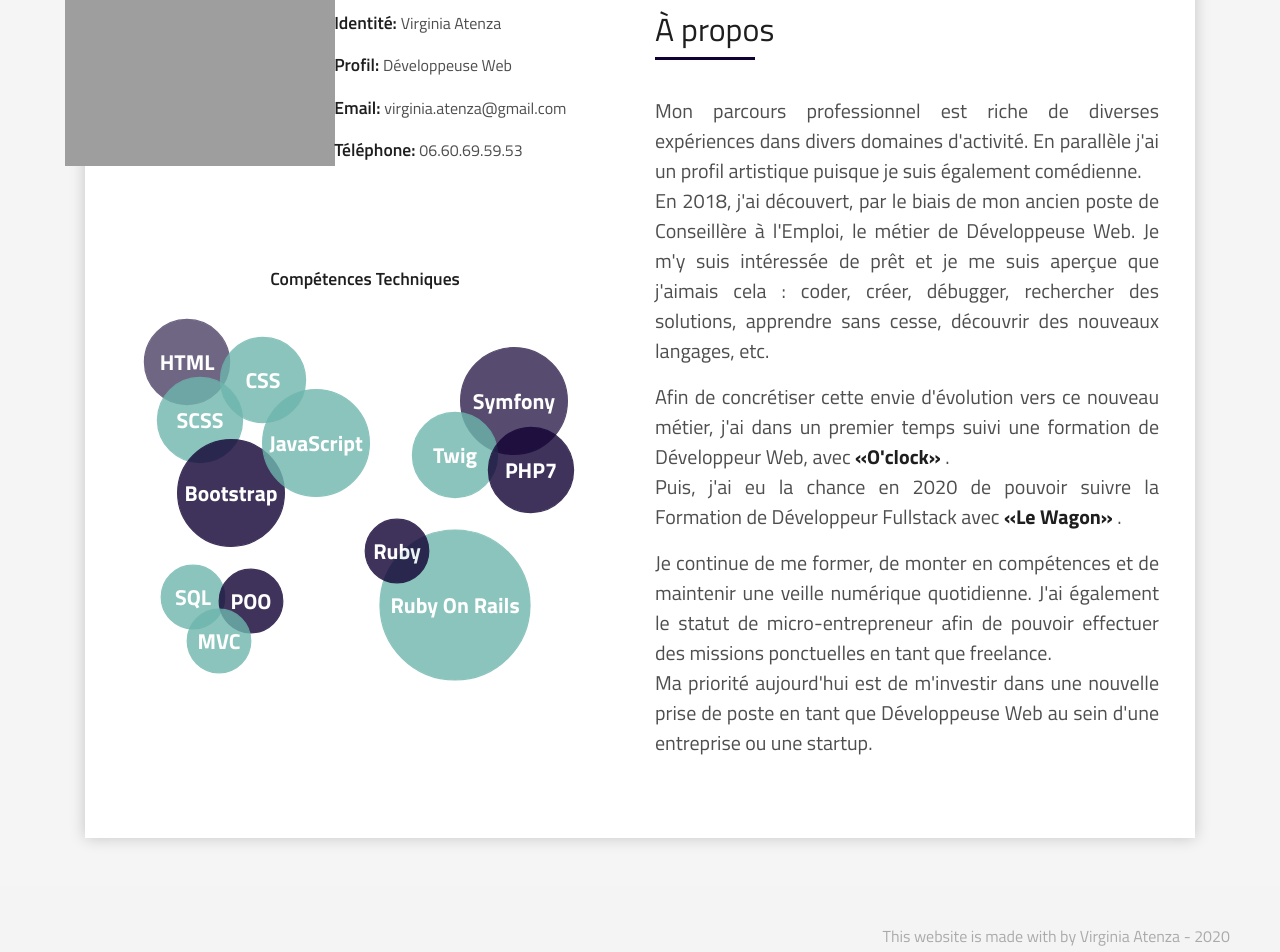
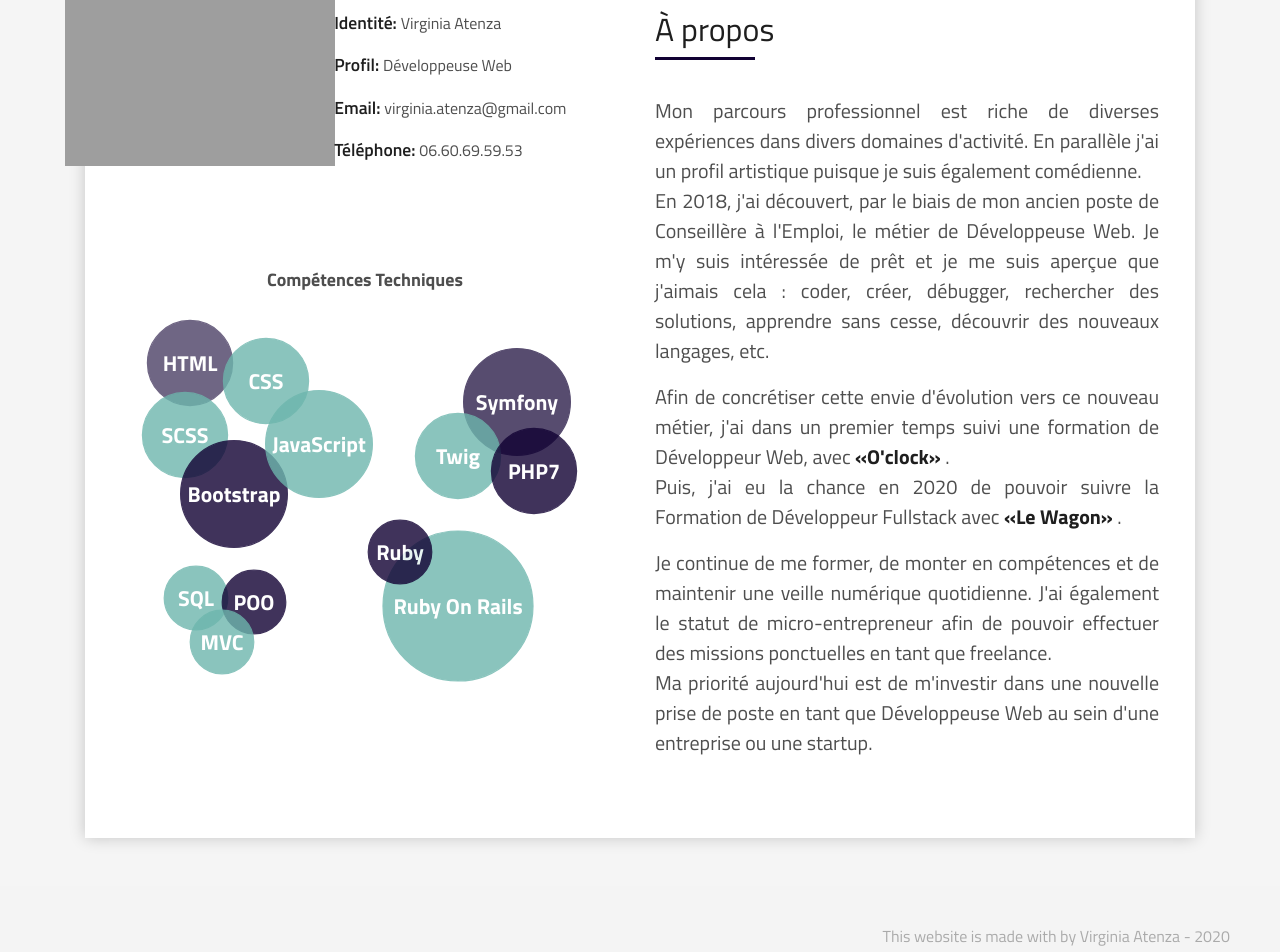
Before and after one commit to Virginia75012/portefolio, a Symfony app: template templates/page/index.html.twig in a window 1280 px wide. Shown: the part 918-1870 px from the top of the page. Run offline with Twig, Linux system fonts and the light colour scheme; the template is opened without the code that fills it, so the values that code supplies are empty; style sheets or scripts are compiled from the project's sources; some libraries are stand-ins or nearby versions; grey boxes are pictures that could not be loaded.

Commit message:
Responsive section about

```diff
--- a/assets/css/components/_about.scss
+++ b/assets/css/components/_about.scss
@@ -14,10 +14,6 @@
 .about-mf .about-img img {
 	margin-left: -40px;
 	margin-top: -47px;
-}
-
-img#photo {
-	width: 270px;
 }
 
 .lead {
@@ -163,8 +159,10 @@ img#photo {
 	background-color: rgb(109, 182, 173);
 	border-color: rgba(109, 182, 173, 1);
 
-	right: 2em;
-	bottom: 0.8em;
+	@media (min-width: 992px) {
+		right: 3em !important;
+		top: 0em !important;
+	}
 }
 
 #skills-diagram .skill-8 {
@@ -253,47 +251,93 @@ img#photo {
 /*======================================
 //--//-->   MEDIA QUERIES
 ======================================*/
+@media (min-width: 768px) {
+	.about-me {
+		margin-top: 140px;
+	}
+}
+
+@media (min-width: 992px) {
+	.about-me {
+		margin-top: 0;
+	}
+}
 
 @media (max-width: 768px) {
 	#skills-diagram {
 		margin-bottom: 100px;
+	}
 
-	}
-}
-
-@media (max-width: 768px) {
 	#skills-diagram .skill-1 {
 		left: 0;
 	}
-}
 
-@media (max-width: 768px) {
 	#skills-diagram .skill-2 {
 		left: 0.9em;
 	}
-}
 
-@media (max-width: 768px) {
 	#skills-diagram .skill-5 {
 		right: 4em;
 	}
-}
 
-@media (max-width: 768px) {
 	#skills-diagram .skill-4 {
 		left: 4em;
 	}
-}
 
-@media (max-width: 768px) {
 	#skills-diagram .skill-6 {
 		left: 19.5em;
 		top: -0.95em;
 	}
 }
 
-@media (max-width: 768px) {
+
+@media (min-width: 768px) {
+	#skills-diagram .skill-7 {
+		right: 26em;
+		top: 4.5em;
+	}
+
 	#bubbles {
-		margin-right: 16px;
+		margin-left: 80px;
+	}
+
+	img#photo {
+		width: 350px;
 	}
 }
+
+@media (min-width: 992px) {
+	#bubbles {
+		margin-left: 30px;
+	}
+
+	img#photo {
+		width: 270px;
+	}
+}
+
+@media screen and (max-device-width: 768px),
+screen and (max-width: 768px) {
+	div.about-info {
+		margin-top: 30px;
+		margin-left: 18px;
+	}
+
+	.about-info p {
+		font-size: 1.4em;
+	}
+
+	.title-s {
+		font-size: 1em;
+	}
+
+	.title-skill {
+		font-size: 1.5em;
+	}
+
+	.navbar-b.navbar-trans .nav-item,
+	.navbar-b.navbar-reduce .nav-item {
+		width: 120px;
+		font-size: 18px;
+	}
+}
--- a/templates/page/index.html.twig
+++ b/templates/page/index.html.twig
@@ -10,7 +10,7 @@
 				<div class="col-sm-12">
 					<div class="box-shadow-full">
 						<div class="row">
-							<div class="col-md-6">
+							<div class="col-md-12 col-lg-6">
 								<div class="row">
 									<div class="col-sm-6 col-md-5">
 										<div class="about-img">
@@ -43,8 +43,8 @@
 									</div>
 								</div>
 								<div class="skill-mf" id="skills-diagram">
-									<p class="title-s mb-3">Compétences Techniques</p>
-									<div class="ml-4" id="bubbles">
+									<p class="title-skill mb-3">Compétences Techniques</p>
+									<div id="bubbles">
 
 										<div class="item skill-1 ">HTML</div>
 
@@ -75,7 +75,7 @@
 									</div>
 								</div>
 							</div>
-							<div class="col-md-6">
+							<div class="col-md-12 col-lg-6">
 								<div class="about-me pt-4 pt-md-0">
 									<div class="title-box-2">
 										<h5 class="title-left">
@@ -100,7 +100,7 @@
 									<p class="lead text-justify">
 										Je continue de me former, de monter en compétences et de maintenir une veille numérique quotidienne. J'ai également 										le statut de micro-entrepreneur afin de pouvoir effectuer des missions ponctuelles en tant que freelance.<br/>
 										Ma priorité aujourd'hui est de m'investir dans une nouvelle prise de poste en tant que Développeuse Web au
-																																																																																																																																																																																																																																																																																																																																																																																																																																																																																																	sein d'une entreprise ou une startup.
+																																																																																																																																																																																																																																																																																																																																																																																																																																																																																																																																																			sein d'une entreprise ou une startup.
 									</p>
 								</div>
 							</div>
```
